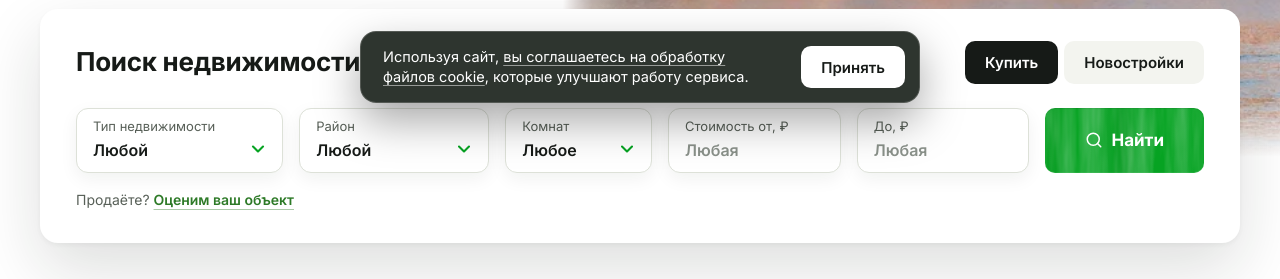
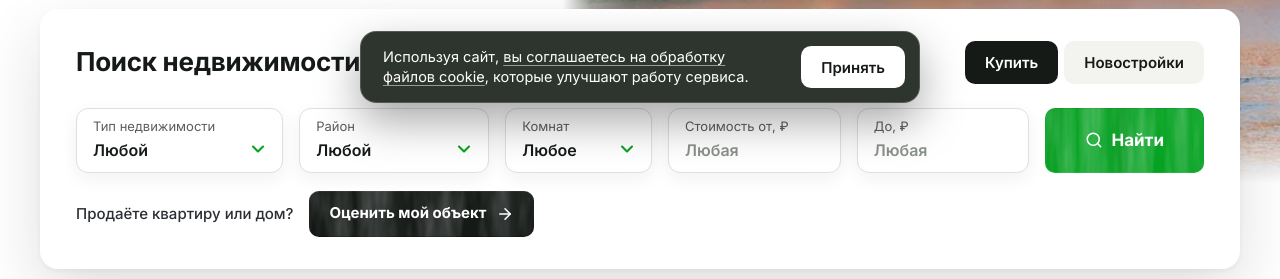
Before and after one commit to Ceyhun1999/-, a plain HTML site: page index.html in a window 1280 px wide. Shown: the part 673-952 px from the top of the page. Drawn offline with Linux system fonts and the light colour scheme.

Commit message:
Главная: «Оценить мой объект» под поиском — чёрная кнопка

```diff
--- a/index.html
+++ b/index.html
@@ -217,7 +217,7 @@
         <button type="submit" class="btn btn-primary search-submit col-span-2 sm:col-span-1 lg:px-10"><svg class="h-5 w-5" aria-hidden="true" focusable="false" xmlns="http://www.w3.org/2000/svg" viewBox="0 0 24 24" fill="none" stroke="currentColor" stroke-width="2" stroke-linecap="round" stroke-linejoin="round" ><circle cx="11" cy="11" r="8" /><path d="m21 21-4.3-4.3" /></svg>Найти</button>
       </div>
       <p class="mt-3 hidden text-[13px] font-medium text-danger" role="alert" data-search-error></p>
-      <p class="mt-4 text-[14px] text-muted">Продаёте? <a href="#consultation" class="link" data-intent="Продажа">Оценим ваш объект</a></p>
+      <p class="search-sell"><span>Продаёте квартиру или дом?</span><a href="#consultation" class="btn btn-dark btn-sheen search-sell-btn" data-intent="Продажа" data-intent-title="Оценим ваш объект">Оценить мой объект<svg aria-hidden="true" focusable="false" xmlns="http://www.w3.org/2000/svg" viewBox="0 0 24 24" fill="none" stroke="currentColor" stroke-width="2" stroke-linecap="round" stroke-linejoin="round"><path d="M5 12h14"/><path d="m12 5 7 7-7 7"/></svg></a></p>
     </form>
   </div>
 </section>
```
Also changed, not shown: assets/app.css.
